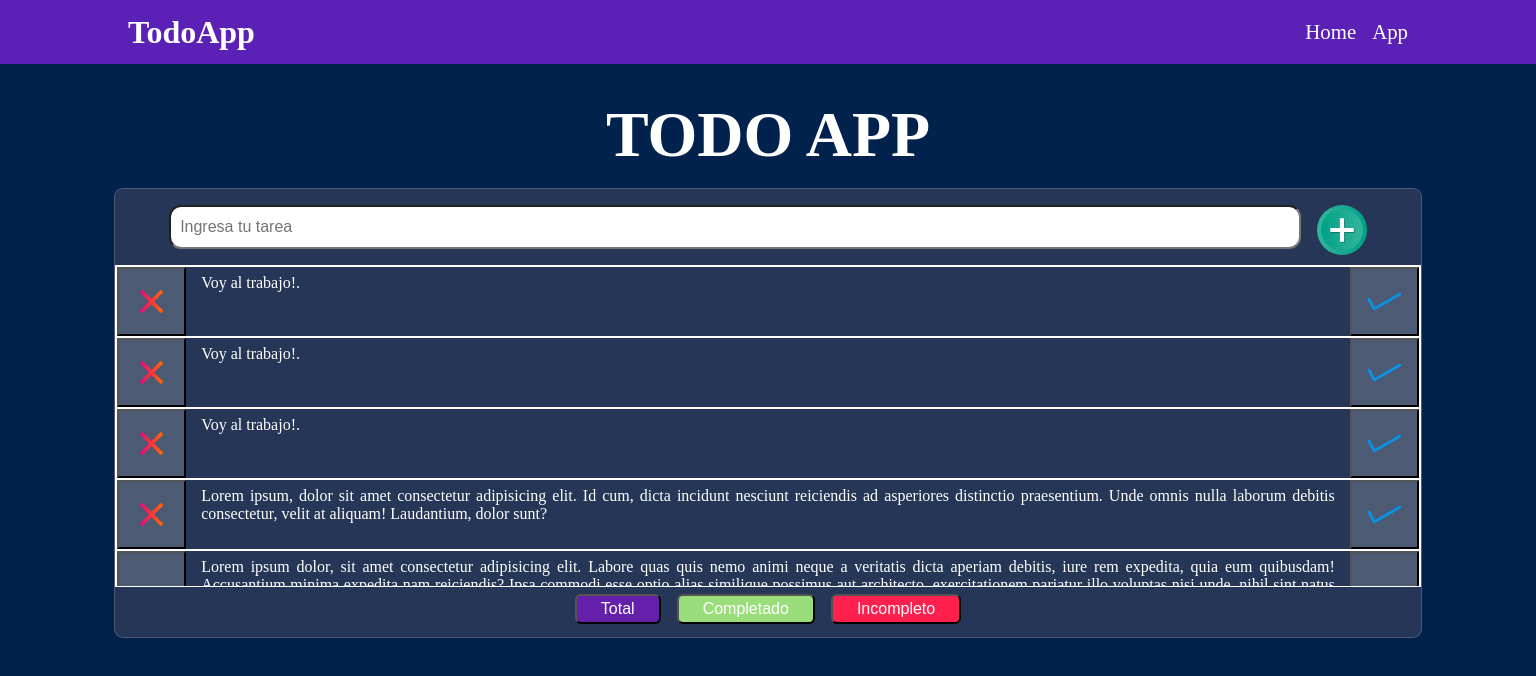
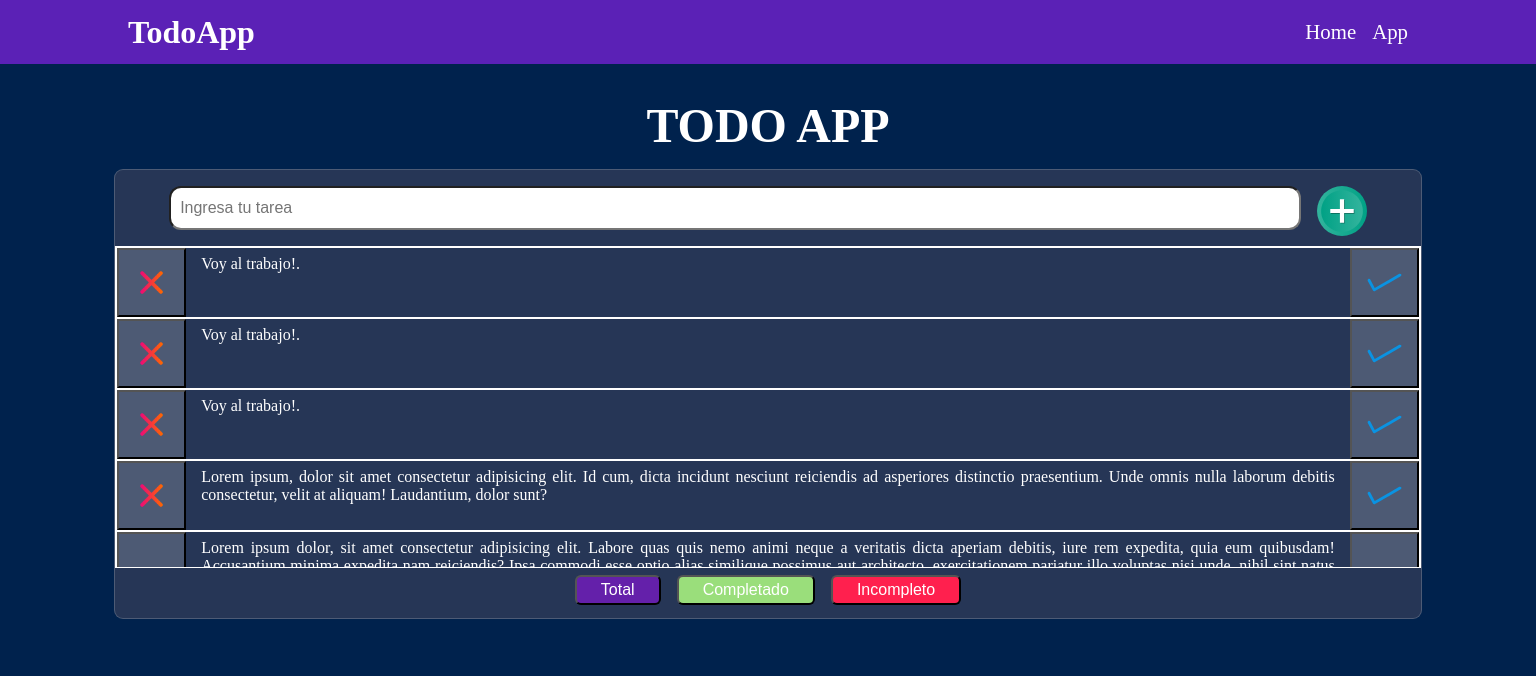
Before and after one commit to com2pa/edtecnica--modulo-1, a plain HTML site: page apps/index.html in a window 1536 px wide. Drawn offline with Linux system fonts and the light colour scheme.

```diff
--- a/apps/index.css
+++ b/apps/index.css
@@ -378,6 +378,10 @@
     div#nav-bar-links-container {
         font-size: 1.3rem;
     }
+    h1 {
+        padding: 1%;
+        font-size: 3rem;
+    }
     input[type="text"] {
         height: 40px;
         width: 85%;
```
